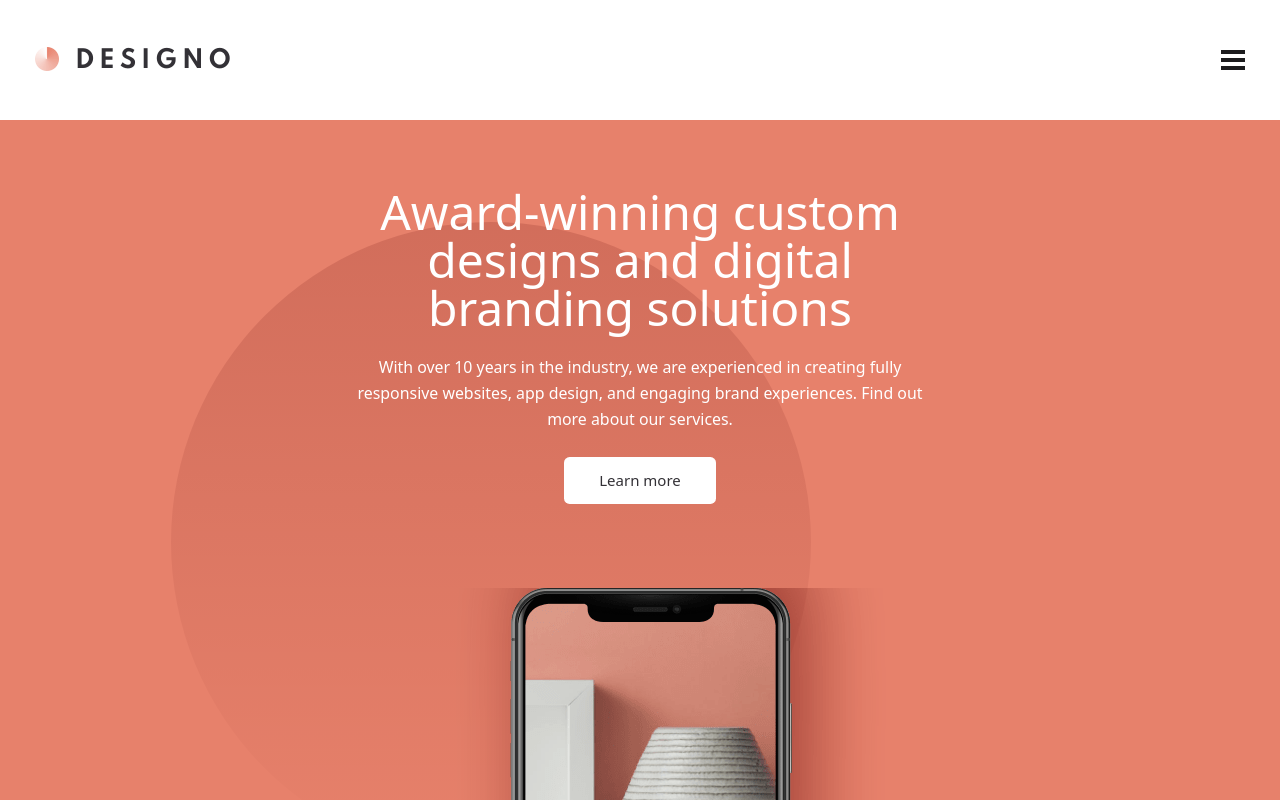
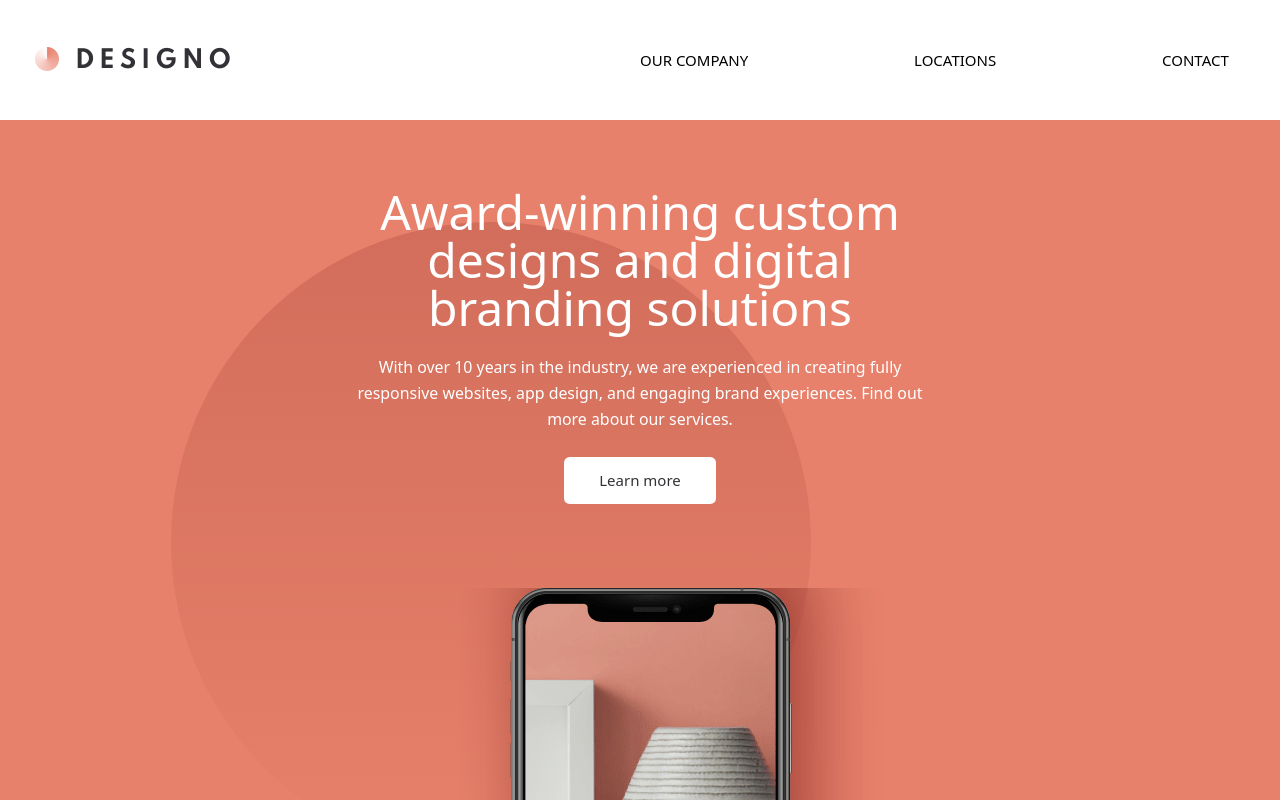
Before and after one commit to TedJenkler/Multi-Page-Website, a React (Create React App) app: page / in a window 1280 px wide. Shown: the top 800 px of the page. Built offline with nearby package versions, Linux system fonts and the light colour scheme.

Commit message:
navbar tablet done

```diff
--- a/src/Components.js/Header.js
+++ b/src/Components.js/Header.js
@@ -8,6 +8,13 @@ const Header = ({ hamburger, sethamburger }) => {
         <div className="header">
             <div className="logo-area">
                 <Link to="/"><img className="logo" src={Logo} alt="logo" /></Link>
+            </div>
+            <div className="menu-area-responsive">
+                <ul>
+                    <li><Link to="About">OUR COMPANY</Link></li>
+                    <li><Link to="locations">LOCATIONS</Link></li>
+                    <li><Link to="contact">CONTACT</Link></li>
+                </ul>
             </div>
             <div className="menu-area">
                {hamburger === false ? <img onClick={(e) => {sethamburger(true)}} className="hamburger-menu" src={hamburgerimg} alt="hamburger" /> : <img onClick={(e) => {sethamburger(false)}} className="hamburger-menu" src={closehamburger} alt="closehamburger" /> }
--- a/src/index.css
+++ b/src/index.css
@@ -782,66 +782,45 @@ input:focus {
   }
 
   .logo-area {
-    width: 75%;
-    display: flex;
-    justify-content: flex-start;
-    margin-left: 1.6em;
-  }
-
-  .logo {
-    height: 1.8em;
+    width: 25%;
+    padding: 0;
   }
 
   .menu-area {
-    width: 25%;
-    display: flex;
-    justify-content: flex-end;
-    margin-right: 1.6em;
+    position: absolute;
+    visibility: hidden;
   }
 
   .menu {
     position: absolute;
-    width: 100%;
-    height: 235px;
-    top: 95px;
-    margin: 0;
-    padding: 0;
-    background-color: #1D1C1E;
-    color: white;
-    display: flex;
-    justify-content: flex-start;
-    align-items: center;
-    z-index: 10000;
-  }
-
-  .menu > ul {
-    text-decoration: none;
-    margin: 48px 24px 48px 24px;
-    padding: 0;
-  }
-
-  .menu > ul > li {
-    list-style: none;
-    margin: 0;
-    padding: 0;
-    font-size: 24px;
-  }
-
-  #hamburger-menu-item2 {
-    margin: 32px 0 32px 0;
-  }
-
-  .menu-hidden {
     visibility: hidden;
   }
 
-  .hamburger {
-    height: 1.8em;
+  .menu-area-responsive {
+    width: 50%;
+    height: 100%;
+    display: flex;
+    flex-direction: row;
+    color: black;
+    margin: 0;
   }
 
-  a {
+  .menu-area-responsive > ul {
     text-decoration: none;
-    color: white;
+    width: 100%;
+    padding: 0;
+    margin: 0 40px 0 0;
+    display: flex;
+    justify-content: space-between;
+    align-items: center;
+  }
+
+  .menu-area-responsive > ul > li {
+    list-style: none;
+  }
+
+  .menu-area-responsive > ul > li > a {
+    color: black;
   }
 
   /* Hero */
```
